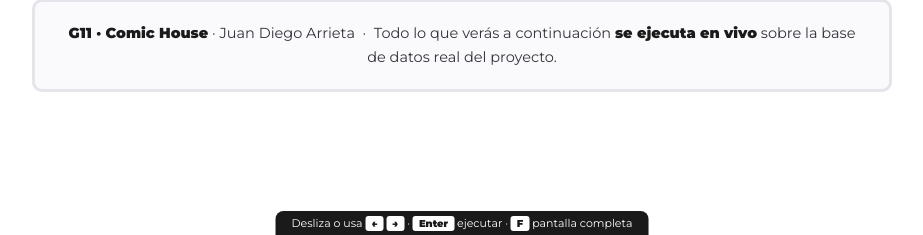
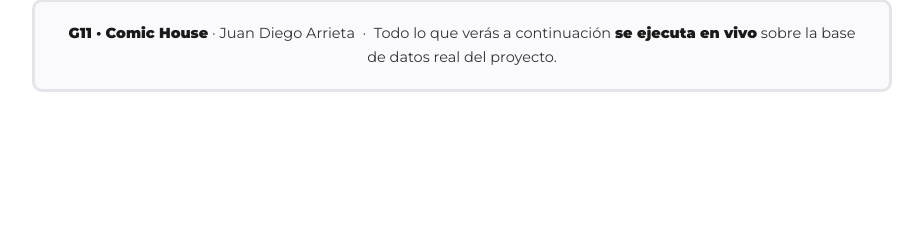
Before and after one commit to Juan-Exe/Comic-House, a PHP site: page /E1_integridad_rendimiento/presentacion/index.php in a window 1280 px wide. Shown: the part 565-800 px from the top of the page, without its empty margins (178-1101 px from the left). Run offline with PHP 8.4, Linux system fonts and the light colour scheme.

Commit message:
Quita la barra de controles de la presentacion
La franja negra inferior con los atajos ocupaba espacio y distraia
durante la exposicion. Se elimina junto con el CSS de .ayuda y kbd,
que no se usaban en ningun otro sitio.

Los atajos siguen funcionando igual: deslizar, flechas del teclado,
Enter para ejecutar, F para pantalla completa y clic en los pips de
la navbar para saltar a una pagina concreta.

Co-Authored-By: Claude Opus 5 <noreply@anthropic.com>

```diff
--- a/E1_integridad_rendimiento/presentacion/index.php
+++ b/E1_integridad_rendimiento/presentacion/index.php
@@ -248,16 +248,6 @@ $BASE = '../..';
         .pista.arrastrando { transition: none; cursor: grabbing; }
         .pagina { cursor: grab; user-select: none; }
         .pagina.sin-cursor { cursor: default; }
-
-        .ayuda {
-            position: fixed; bottom: 0; left: 50%; transform: translateX(-50%);
-            background: var(--tinta); color: #fff; font-size: 11px;
-            padding: 5px 16px; border-radius: 8px 8px 0 0; z-index: 300;
-        }
-        kbd {
-            background: #fff; color: var(--tinta); border-radius: 3px;
-            padding: 1px 6px; font-size: 10px; font-weight: 800; font-family: Montserrat;
-        }
     </style>
 </head>
 
@@ -801,7 +791,6 @@ try {
     </div>
 </div>
 
-<div class="ayuda">Desliza o usa <kbd>←</kbd> <kbd>→</kbd> · <kbd>Enter</kbd> ejecutar · <kbd>F</kbd> pantalla completa</div>
 
 <script>
 const pista   = document.getElementById('pista');
```
